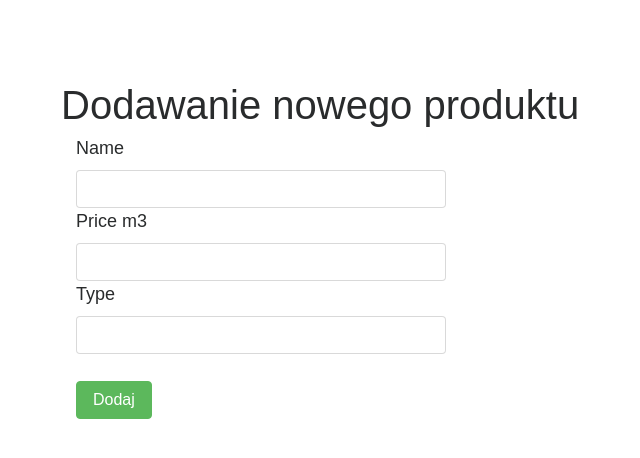
After one commit to ciastko1742/SystemZarzadzaniaTartakami, a Symfony app: template tartak/templates/admin/new_product.html.twig in a window 1280 px wide. The commit adds this page. Shown: the top 458 px of the page, without its empty margins (179-819 px from the left). Run offline with Twig, Linux system fonts and the light colour scheme; the template is opened without the code that fills it, so the values that code supplies are empty; form fields are guessed from the names that the template uses; some libraries are stand-ins or nearby versions.

Commit message:
dodawanie produktu przez admina

```diff
--- a/tartak/src/Controller/ProductController.php
+++ b/tartak/src/Controller/ProductController.php
@@ -17,4 +17,6 @@ class ProductController extends AbstractController
     public function index():Response{
         return $this->render('product/index.html.twig');
     }
+
+
 }
--- a/tartak/src/Entity/Material.php
+++ b/tartak/src/Entity/Material.php
@@ -29,14 +29,14 @@ class Material
     private $priceM3;
 
     /**
-     * @ORM\ManyToOne(targetEntity="App\Entity\Type", inversedBy="products")
+     * @ORM\ManyToOne(targetEntity="App\Entity\Type", inversedBy="materials")
      */
     private $type;
 
     /**
      * @return mixed
      */
-    public function getTypes() : ?Type
+    public function getType() : ?Type
     {
         return $this->type;
     }
@@ -45,7 +45,7 @@ class Material
      * @param Type|null $type
      * @return $this
      */
-    public function setTypes(?Type $type): self
+    public function setType(?Type $type): self
     {
         $this->type = $type;
         return $this;
--- a/tartak/src/Entity/Type.php
+++ b/tartak/src/Entity/Type.php
@@ -31,6 +31,10 @@ class Type
         $this->materials = new ArrayCollection();
     }
 
+    public function __toString(){
+        return $this->name;
+    }
+
     public function getMaterials() : Collection
     {
         return $this->materials;
--- /dev/null
+++ b/tartak/templates/admin/new_product.html.twig
@@ -0,0 +1,32 @@
+{% extends 'base.html.twig' %}
+
+{% block title %}Hello OrderController!{% endblock %}
+
+{% block body %}
+<style>
+    .example-wrapper { margin: 1em auto; max-width: 800px; width: 95%; font: 18px/1.5 sans-serif; }
+    .example-wrapper code { background: #F5F5F5; padding: 2px 6px; }
+</style>
+
+<div class="example-wrapper">
+    <div class="row">
+        <div class="col-lg-12">
+            <h1 class="mt-5">Dodawanie nowego produktu</h1>
+            <div class="col-lg-6">
+                {{ form_start(form, {'attr': {'class': 'form-horizontal'}}) }}
+                {{ form_label(form.name) }}
+                {{ form_widget(form.name, {'attr': {'class': 'form-control'}}) }}
+                {{ form_label(form.priceM3) }}
+                {{ form_widget(form.priceM3, {'attr': {'class': 'form-control'}}) }}
+                {{ form_label(form.type) }}
+                {{ form_widget(form.type, {'attr': {'class': 'form-control'}}) }}
+                <br>
+                <input type="submit" value="Dodaj" class="btn btn-success">
+                {{ form_end(form) }}
+            </div>
+        </div>
+    </div>
+
+
+</div>
+{% endblock %}
--- a/tartak/templates/base.html.twig
+++ b/tartak/templates/base.html.twig
@@ -25,6 +25,11 @@
         <div class="collapse navbar-collapse" id="navbarResponsive">
             <ul class="navbar-nav ml-auto">
                 {% if app.user %}
+                    {% if is_granted('ROLE_ADMIN') %}
+                        <li class="nav-item">
+                            <a class="nav-link" href="{{ path('add_new_product') }}">Dodaj nowy produkt</a>
+                        </li>
+                    {% endif %}
                     <li class="nav-item">
                         <a class="nav-link" href="{{ path('logout') }}">Logout</a>
                     </li>
```
Also changed, not shown: tartak/src/Controller/AdminController.php (+22 -2 lines), tartak/src/Form/MaterialType.php (+8 -2 lines).
